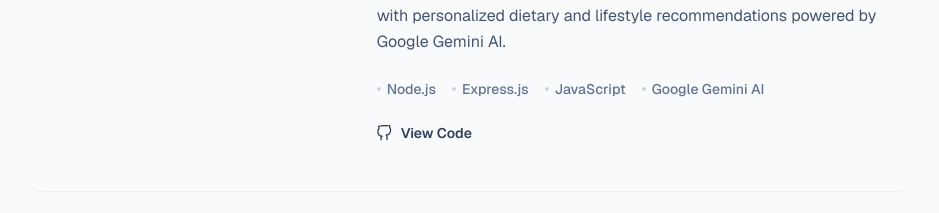
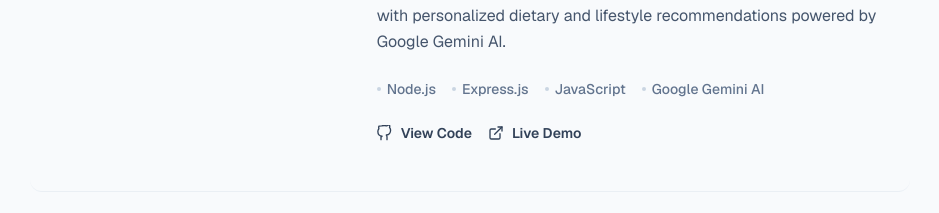
Before and after one commit to bott-127001/Samarth-Portfolio, a React (Vite) app: page / in a window 1280 px wide. Shown: the part 4269-4482 px from the top of the page, without its empty margins (170-1109 px from the left). Built offline with nearby package versions, Linux system fonts and the light colour scheme.

Commit message:
Add live demo link for HemaLens project

```diff
--- a/src/App.jsx
+++ b/src/App.jsx
@@ -363,7 +363,7 @@ const Projects = () => {
       tags: ["Node.js", "Express.js", "JavaScript", "Google Gemini AI"],
       highlight: "🏆 Hackathon Runner-Up",
       github: "https://github.com/prajwalnangare01/HemaLens",
-      demo: null
+      demo: "https://hemalens-nu.vercel.app/"
     },
     {
       title: "Prosperia — AI Real Estate Lead & Revenue Recovery SaaS",
```
